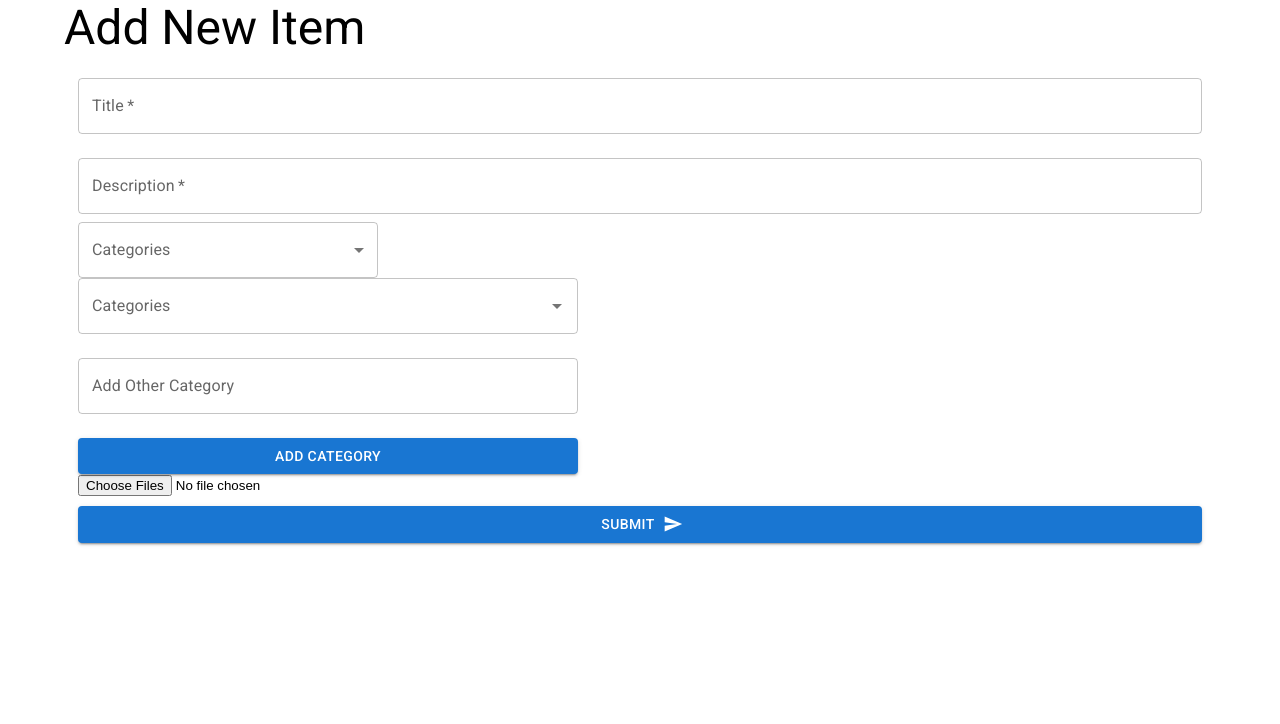
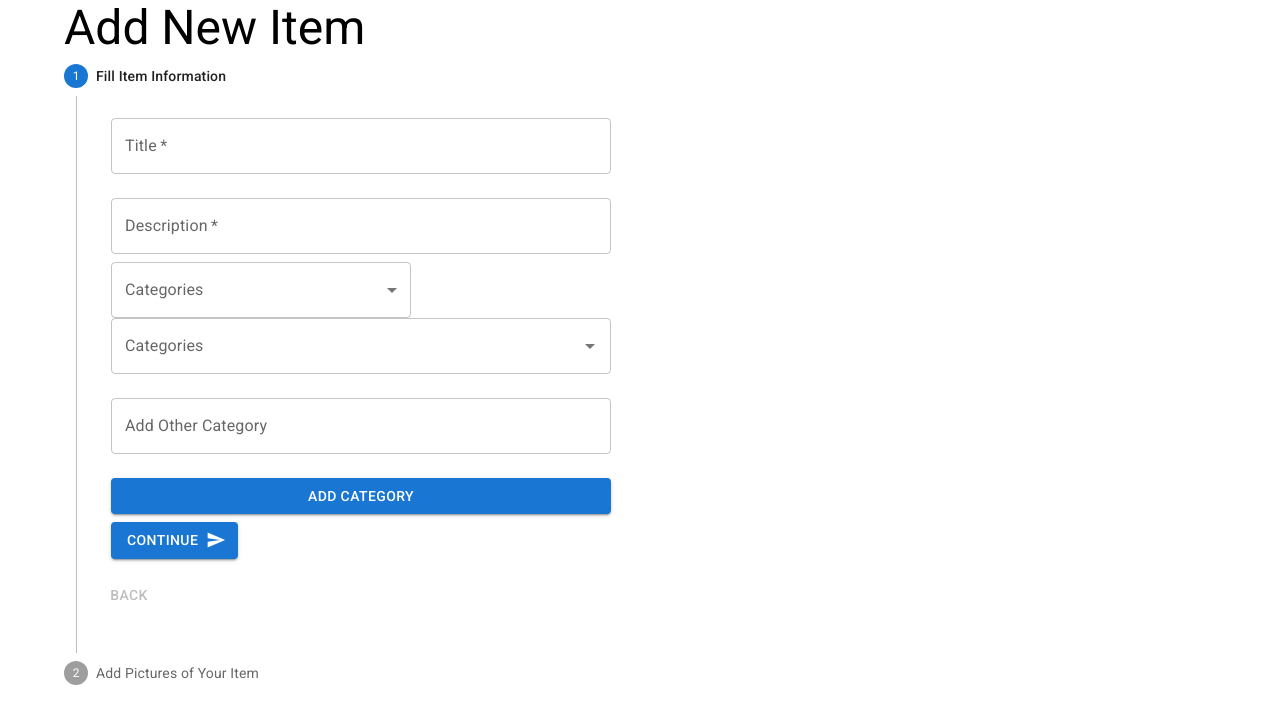
Before and after one commit to boro-mta/boro-fe, a React (Create React App) app: page /addItem in a window 1280 px wide. Shown: the top 724 px of the page. Built offline with nearby package versions, Linux system fonts and the light colour scheme.

Commit message:
addItemPage - added stepper

```diff
--- a/src/routes/addItemPage.tsx
+++ b/src/routes/addItemPage.tsx
@@ -25,7 +25,11 @@ import MenuItem from '@mui/material/MenuItem';
 import FormControl from '@mui/material/FormControl';
 import Select, { SelectChangeEvent } from '@mui/material/Select';
 import Chip from '@mui/material/Chip';
-import { text } from "stream/consumers";
+import Stepper from '@mui/material/Stepper';
+import Step from '@mui/material/Step';
+import StepLabel from '@mui/material/StepLabel';
+import StepContent from '@mui/material/StepContent';
+import Paper from '@mui/material/Paper';
 
 type Props = {};
 
@@ -45,19 +49,6 @@ const MenuProps = {
   },
 };
 
-const names = [
-  'Oliver Hansen',
-  'Van Henry',
-  'April Tucker',
-  'Ralph Hubbard',
-  'Omar Alexander',
-  'Carlos Abbott',
-  'Miriam Wagner',
-  'Bradley Wilkerson',
-  'Virginia Andrews',
-  'Kelly Snyder',
-];
-
 function getStyles(name: string, selectedCategories: readonly string[], theme: Theme) {
   return {
     fontWeight:
@@ -66,7 +57,6 @@ function getStyles(name: string, selectedCategories: readonly string[], theme: T
         : theme.typography.fontWeightMedium,
   };
 }
-
 
 const validationSchema = yup.object({
   title: yup
@@ -81,8 +71,6 @@ const validationSchema = yup.object({
 
 const addItemPage = (props: Props) => {
   const theme = useTheme();
-  const [personName, setPersonName] = React.useState<string[]>([]);
-
 
   const [images, setImages] = useState<string[]>();
   const [open, setOpen] = useState<boolean>(false);
@@ -91,6 +79,8 @@ const addItemPage = (props: Props) => {
 
   const [categoryArr, setCategoryArr] = React.useState<any[]>(options);
   const [selectedCategories, setSelectedCategories] = React.useState<string[]>([]);
+
+  const [formValuesAddItem, setFormValusAddItem] = React.useState<FormValues>({title:"", description:""});
 
   const navigate = useNavigate();
 
@@ -104,10 +94,9 @@ const addItemPage = (props: Props) => {
       values: FormValues,
       { setSubmitting }: FormikHelpers<FormValues>
     ) => {
-      sendRequest({ ...values, images }).then(() => {
-        setOpen(true);
       setSubmitting(false);
-      });
+      setFormValusAddItem(values);
+      handleNext();
     },
   });
 
@@ -132,7 +121,9 @@ const addItemPage = (props: Props) => {
   };
 
   const sendRequest = async (obj: any) => {
-    const imagesForBody = obj.images.map((img: any) => {
+    let imagesForBody;
+    if(obj.images){
+      imagesForBody = obj.images.map((img: any) => {
         const imgProps = img.split(",");
         return {
           base64ImageMetaData: imgProps[0],
@@ -140,6 +131,7 @@ const addItemPage = (props: Props) => {
           isCover: false,
         };
       });
+    }
 
     const reqBody = {
       title: obj.title,
@@ -160,7 +152,7 @@ const addItemPage = (props: Props) => {
     }
   };
 
-  const handleChange = (event: SelectChangeEvent<typeof selectedCategories>) => {
+  const handleChipCategoriesChange = (event: SelectChangeEvent<typeof selectedCategories>) => {
     const {
       target: { value },
     } = event;
@@ -205,9 +197,42 @@ const addItemPage = (props: Props) => {
     setCategoryArr((current: any) => [...current, category]);
   }
 
+  const onAddItem = () => {
+    const values:FormValues = formValuesAddItem;
+   debugger
+    sendRequest({ ...values, images }).then(() => {
+      setOpen(true);
+      formik.setSubmitting(false);
+    });
+  }
+
+  // vertical stepper:
+  const [activeStep, setActiveStep] = React.useState(0);
+
+  const handleNext = () => {
+    setActiveStep((prevActiveStep) => prevActiveStep + 1);
+  };
+
+  const handleBack = () => {
+    setActiveStep((prevActiveStep) => prevActiveStep - 1);
+  };
+
+  const handleReset = () => {
+    setActiveStep(0);
+  };
+
   return (
     <Container>
       <Typography variant="h3">Add New Item</Typography>
+      <Box sx={{ maxWidth: 400 }}>
+      <Stepper activeStep={activeStep} orientation="vertical">
+          {/* step 1 components - add item details: name, description, categories */}
+          <Step key={'Fill Item Information'}>
+          <StepLabel>
+              {'Fill Item Information'}
+            </StepLabel>
+            <StepContent>
+              <Typography>
                   <fieldset disabled={formik.isSubmitting} style={{ border: 0 }}>
                   <form onSubmit={formik.handleSubmit}>
           <TextField
@@ -238,8 +263,6 @@ const addItemPage = (props: Props) => {
             helperText={formik.touched.description && formik.errors.description}
           />
 
-
-
           {/* categories - chip */}
           <div>
             <FormControl sx={{ m: 0, width: 300 }}>
@@ -249,7 +272,7 @@ const addItemPage = (props: Props) => {
                 id="demo-multiple-chip"
                 multiple
                 value={selectedCategories}
-                onChange={handleChange}
+                onChange={handleChipCategoriesChange}
                 input={<OutlinedInput
                   id="select-multiple-chip"
                   label="Categories"
@@ -303,28 +326,22 @@ const addItemPage = (props: Props) => {
               onChange={handleNewCategory}
             />
             <Button
+              sx={{ mt: 1, mr: 1 }}
               variant="contained"
               onClick={updateCategoriesState}>
               Add Category
             </Button>
           </Stack>
 
-          <input
-            type="file"
-            onChange={convertToBase64}
-            multiple
-            accept="image/*"
-            disabled={formik.isSubmitting}
-          />
           <LoadingButton
-            sx={{ marginTop: "10px", width: "100%" }}
+           sx={{ mt: 1, mr: 1 }}
             type="submit"
             endIcon={<SendIcon />}
             loading={formik.isSubmitting}
             loadingPosition="center"
             variant="contained"
           >
-            <span>Submit</span>
+            <span>Continue</span>
           </LoadingButton>
         </form>
       </fieldset>
@@ -343,6 +360,65 @@ const addItemPage = (props: Props) => {
             : "There was an issue adding the item. please try again."}
         </Alert>
       </Snackbar>
+              </Typography>
+              <Box sx={{ mb: 2 }}>
+                <div>
+                  <Button
+                    disabled={true}
+                    onClick={handleBack}
+                    sx={{ mt: 1, mr: 1 }}
+                  >
+                    Back
+                  </Button>
+                </div>
+              </Box>
+            </StepContent>
+          </Step>
+
+            {/* step 2 */}
+        <Step key={'Add Pictures of Your Item'}>
+        <StepLabel>
+              {'Add Pictures of Your Item'}
+            </StepLabel>
+        <StepContent>
+              <Typography>
+              <input
+               type="file"
+               onChange={convertToBase64}
+               multiple
+               accept="image/*"
+              disabled={formik.isSubmitting}
+              />
+              </Typography>
+              <Box sx={{ mb: 2 }}>
+                <div>
+                  <Button
+                    variant="contained"
+                    onClick={onAddItem}
+                    sx={{ mt: 1, mr: 1 }}
+                  >
+                    {'Submit'}
+                  </Button>
+                  <Button
+                    disabled={false}
+                    onClick={handleBack}
+                    sx={{ mt: 1, mr: 1 }}
+                  >
+                    Back
+                  </Button>
+                </div>
+              </Box>
+            </StepContent>
+        </Step>
+      </Stepper>
+      {activeStep === 2 && (
+        <Paper square elevation={0} sx={{ p: 3 }}>
+          {/* todo: change message */}
+          <Typography>All steps completed - you&apos;re finished</Typography>
+        </Paper>
+      )}
+    </Box>
+
     </Container>
   );
 };
--- a/src/types/index.ts
+++ b/src/types/index.ts
@@ -25,10 +25,11 @@ export interface IFullItemDetails extends Omit<IItem, "img"> {
 }
 
 export interface IFullItemDetailsNew {
+  itemId: string;
   condition: string;
   category: string[];
   title: string;
   description?: string;
-  coverPhoto: File;
-  additionalPhotos?: File[];
+  coverPhoto: string;
+  additionalPhotos?: string[];
 }
```
Lines whose indentation alone changed are shown as unchanged.
